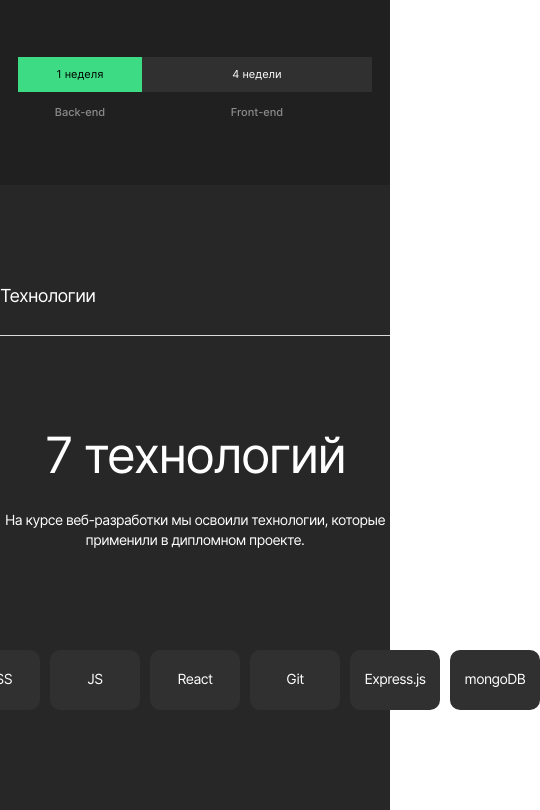
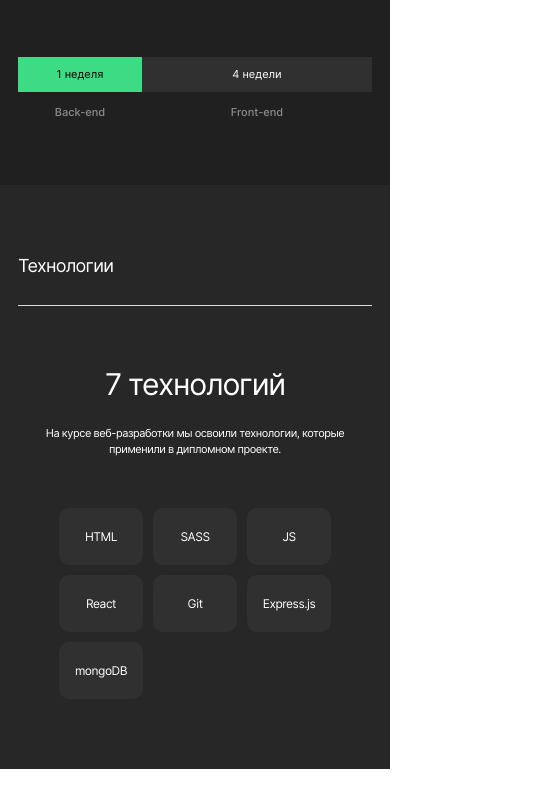
Before and after one commit to AlexanderGrams/movies-explorer-frontend, a React app: page / in a window 390 px wide. Shown: the part 1096-1906 px from the top of the page, 540 px wide, since content can reach past the window. After the commit the page ends 1865 px from the top, so only its background shows below. Built offline with nearby package versions, Linux system fonts and the light colour scheme.

Commit message:
добавить адаптивность компоненту Techs

```diff
--- a/src/components/Techs/techs.sass
+++ b/src/components/Techs/techs.sass
@@ -43,10 +43,14 @@
     color: var(--main-text-color)
 
   &__list
+    width: 100%
+    max-width: 690px
     list-style: none
     margin: 0
     padding: 0
     display: grid
+    justify-content: center
+    align-items: ce
     grid-template-columns: repeat(7, 90px)
     grid-auto-rows: 60px
     gap: 10px
@@ -65,3 +69,48 @@
     text-align: center
     letter-spacing: -0.04em
     color: var(--main-text-color)
+
+@media screen and (max-width: 1200px)
+  .techs
+    &__wrap
+      margin: 0 50px
+      padding: 90px 0
+
+    &__details
+      margin: 80px 0 0
+
+    &__title
+      margin: 0 0 17px
+
+    &__subtitle
+      margin: 0 0 83px
+      font-size: 12px
+      line-height: 1.5
+
+    &__list
+      max-width: 648px
+      grid-template-columns: repeat(auto-fit, minmax(84px, max-content))
+      grid-auto-rows: 57px
+
+    &__item
+      font-size: 12px
+      line-height: 1.25
+
+@media screen and (max-width: 768px)
+  .techs
+    &__wrap
+      margin: 0 18px
+      padding: 70px 0
+
+    &__details
+      margin: 60px 0 0
+
+    &__title
+      margin: 0 0 24px
+      font-size: 30px
+      line-height: 1.2
+
+    &__subtitle
+      margin: 0 0 50px
+      font-size: 11px
+      line-height: 1.45
```
